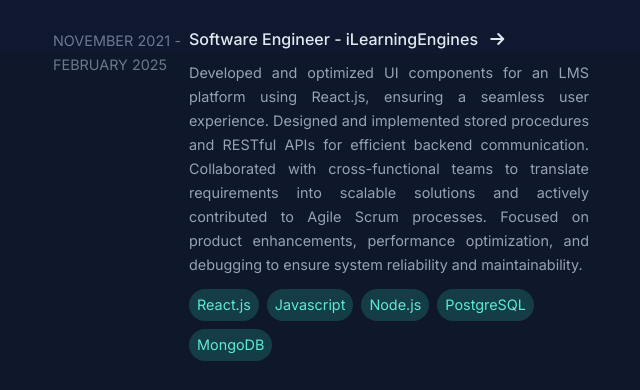
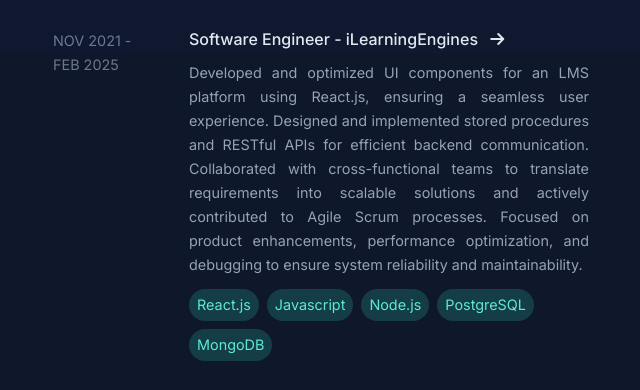
Before and after one commit to nandusa432/nandu-portfolio, a plain HTML site: page index.html in a window 1280 px wide. Shown: the part 747-1137 px from the top of the page, 595-1235 px from the left. Drawn offline with Linux system fonts and the light colour scheme.

Commit message:
experience fix

```diff
--- a/index.html
+++ b/index.html
@@ -77,7 +77,7 @@
             </div>
             <div class="experience-content">
                 <div class="experience-card">
-                    <p class="tenure">November 2021 - February 2025</p>
+                    <p class="tenure">Nov 2021 - <br> Feb 2025</p>
                     <div class="card-column">
                         <h3 class="anchor-text card-header">Software Engineer - iLearningEngines <i
                                 class="fa-solid fa-arrow-right anchor-icon"></i></h3>
```
